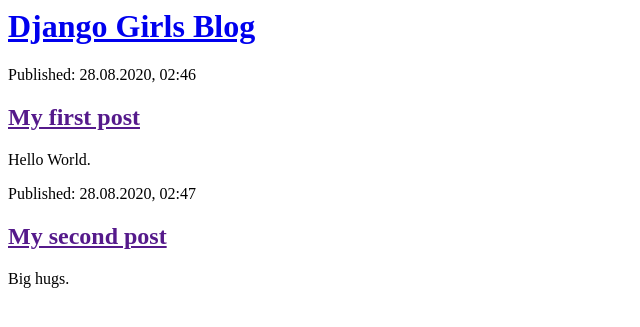
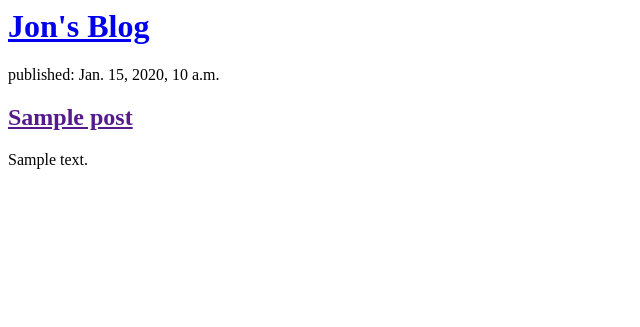
Before and after one commit to JDingDong8/Year2BridgingCoursework, a Django app: page / in a window 1280 px wide. Shown: the top 327 px of the page, without its empty margins (0-640 px from the left). Run offline with Django 3.2, Linux system fonts and the light colour scheme; tables that the repository leaves empty hold one stand-in row (values such as "Sample post").

Commit message:
Now displaying posts from database

```diff
--- a/blog/templates/blog/post_list.html
+++ b/blog/templates/blog/post_list.html
@@ -4,19 +4,14 @@
     </head>
     <body>
         <div>
-            <h1><a href="/">Django Girls Blog</a></h1>
+            <h1><a href="/">Jon's Blog</a></h1>
         </div>
-
-        <div>
-            <p>Published: 28.08.2020, 02:46</p>
-            <h2><a href="">My first post</a></h2>
-            <p>Hello World.</p>
-        </div>
-
-        <div>
-            <p>Published: 28.08.2020, 02:47</p>
-            <h2><a href="">My second post</a></h2>
-            <p>Big hugs.</p>
-        </div>
+        {% for post in posts %}
+            <div>
+                <p>published: {{ post.published_date }}</p>
+                <h2><a href="">{{ post.title }}</a></h2>
+                <p>{{ post.text|linebreaksbr }}</p>
+            </div>
+        {% endfor %}
     </body>
 </html>
--- a/blog/views.py
+++ b/blog/views.py
@@ -1,6 +1,7 @@
 from django.shortcuts import render
-
-# Create your views here.
+from .models import Post
+from django.utils import timezone
 
 def post_list(request):
-    return render(request, 'blog/post_list.html', {})
+    posts = Post.objects.filter(published_date__lte=timezone.now()).order_by('published_date')
+    return render(request, 'blog/post_list.html', {'posts': posts})
```
